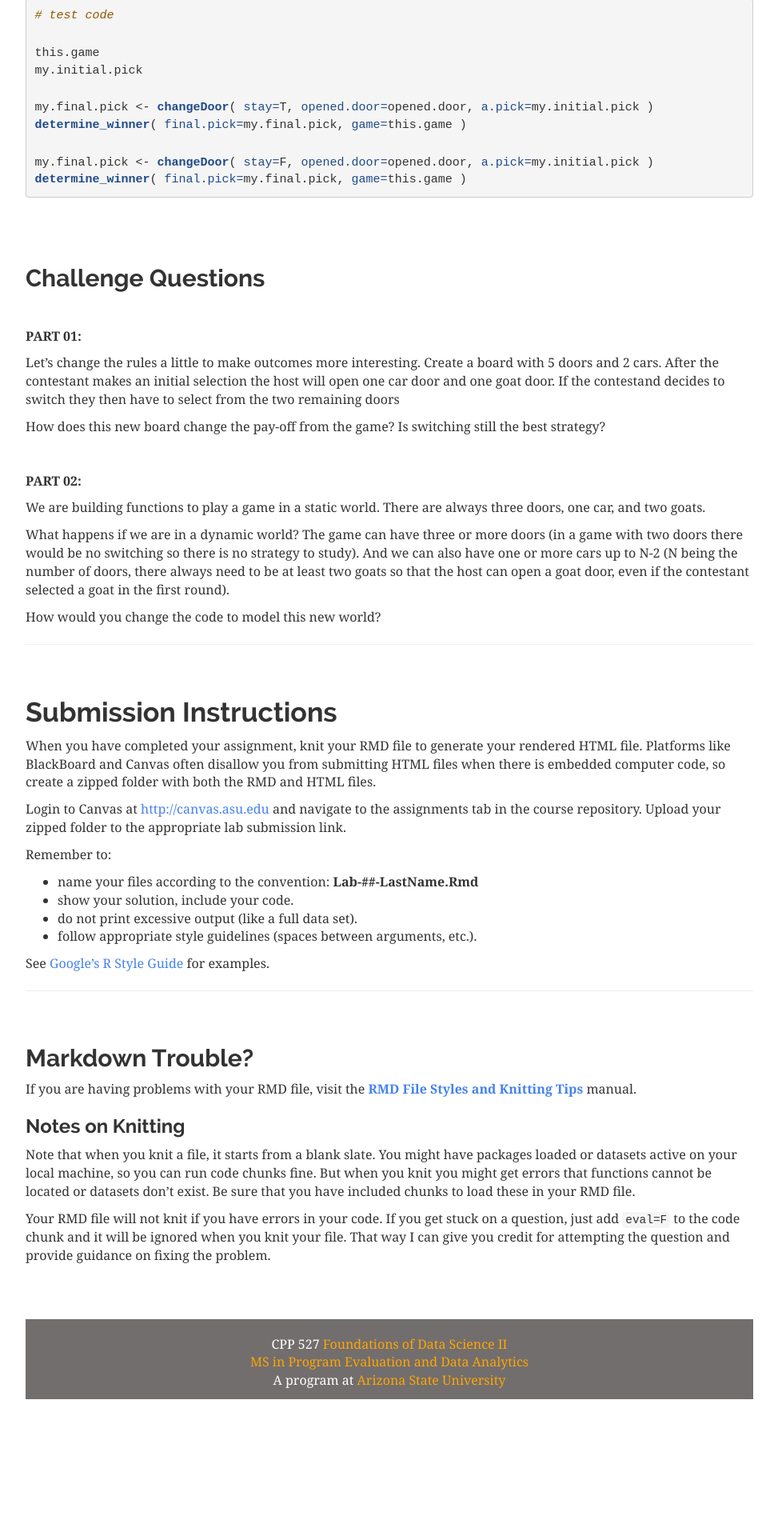
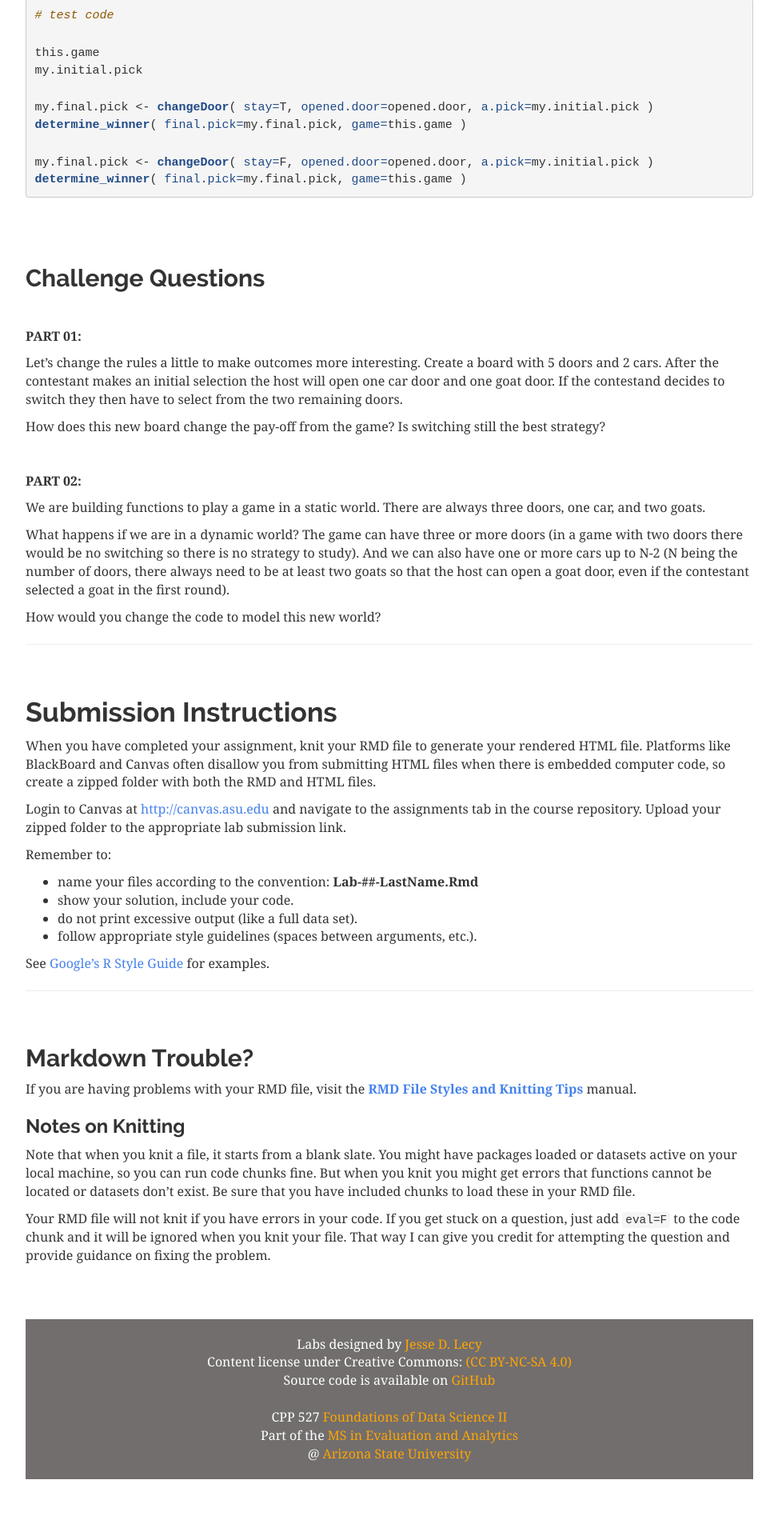
Before and after one commit to DS4PS/cpp-527-spr-2020, a Jekyll site: the page labs/lab-01-instructions.html, which Jekyll copies as it is, in a window 1280 px wide. Shown: the part 3499-5419 px from the top of the page at 80% size, without its empty margins (153-1126 px from the left). Built offline with Jekyll 4.4.1, drawn with Linux system fonts in a browser that asks for light colours; before the commit the page ends 5328 px from its top, so only the background shows below that.

Commit message:
update lab-01

```diff
--- a/labs/lab-01-instructions.html
+++ b/labs/lab-01-instructions.html
@@ -1847,7 +1847,7 @@ $(document).ready(function () {
 <h2>Challenge Questions</h2>
 <p><br></p>
 <p><strong>PART 01:</strong></p>
-<p>Let’s change the rules a little to make outcomes more interesting. Create a board with 5 doors and 2 cars. After the contestant makes an initial selection the host will open one car door and one goat door. If the contestand decides to switch they then have to select from the two remaining doors</p>
+<p>Let’s change the rules a little to make outcomes more interesting. Create a board with 5 doors and 2 cars. After the contestant makes an initial selection the host will open one car door and one goat door. If the contestand decides to switch they then have to select from the two remaining doors.</p>
 <p>How does this new board change the pay-off from the game? Is switching still the best strategy?</p>
 <p><br></p>
 <p><strong>PART 02:</strong></p>
@@ -1888,7 +1888,7 @@ blockquote {
 }
 .footer {
   background-color:#726e6e;
-  height:100px;
+  height:200px;
   color:white;
   padding: 20px 3px 20px 3px;
   margin:0px;
@@ -1914,9 +1914,13 @@ blockquote {
 <div class="footer">
 <div class="row" align="center">
 
+  Labs designed by <a href="https:lecy.info" target="_blank">Jesse D. Lecy</a><br>
+  Content license under Creative Commons: <a href="https://creativecommons.org/licenses/by-nc-sa/4.0/" target="_blank"> (CC BY-NC-SA 4.0)</a><br>
+  Source code is available on <a href="https://github.com/DS4PS/cpp-527-spr-2020/tree/master/labs" target="_blank">GitHub</a><br>
+  <br>
   CPP 527 <a href="https://ds4ps.org/cpp-527-spr-2020/" target="_blank">Foundations of Data Science II</a><br>
-  <a href="http://ds4ps.org/ms-prog-eval-data-analytics/" target="_blank">MS in Program Evaluation and Data Analytics</a><br>
-  A program at <a href="https://asuonline.asu.edu/online-degree-programs/graduate/program-evaluation-and-data-analytics-ms/" target="_blank">Arizona State University</a><br>
+  Part of the <a href="http://ds4ps.org/ms-prog-eval-data-analytics/" target="_blank">MS in Evaluation and Analytics</a><br>
+  @ <a href="https://asuonline.asu.edu/online-degree-programs/graduate/program-evaluation-and-data-analytics-ms/" target="_blank">Arizona State University</a><br>
 
 <br>
 <br>
--- a/labs/lab-01-instructions.rmd
+++ b/labs/lab-01-instructions.rmd
@@ -243,7 +243,7 @@ determine_winner( final.pick=my.final.pick, game=this.game )
 
 **PART 01:**
 
-Let's change the rules a little to make outcomes more interesting. Create a board with 5 doors and 2 cars. After the contestant makes an initial selection the host will open one car door and one goat door. If the contestand decides to switch they then have to select from the two remaining doors
+Let's change the rules a little to make outcomes more interesting. Create a board with 5 doors and 2 cars. After the contestant makes an initial selection the host will open one car door and one goat door. If the contestand decides to switch they then have to select from the two remaining doors.
 
 How does this new board change the pay-off from the game? Is switching still the best strategy?
 
@@ -308,7 +308,7 @@ blockquote {
 }
 .footer {
   background-color:#726e6e;
-  height:100px;
+  height:200px;
   color:white;
   padding: 20px 3px 20px 3px;
   margin:0px;
```
Also changed, not shown: labs/footer.html (+6 -2 lines).
